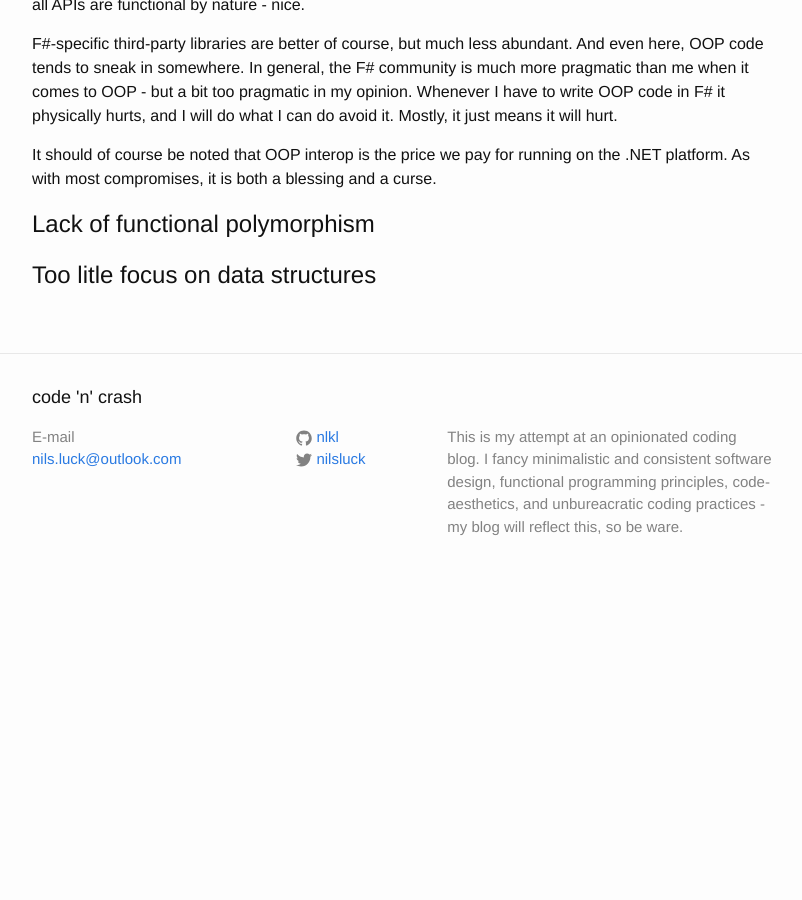
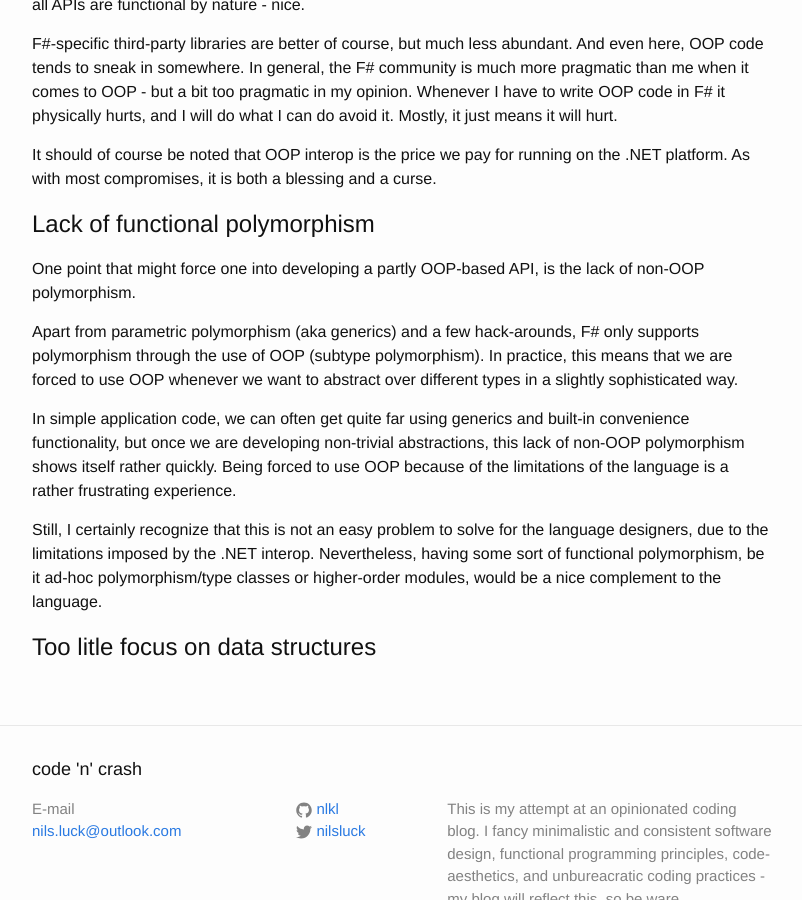
Before and after one commit to nlkl/nlkl.github.io, a Jekyll site: the page built from _posts/2015-05-24-what-i-dislike-about-fsharp.markdown, in a window 1280 px wide and 900 px high, scrolled down 1875 px. Shown: the whole window, without its empty margins (238-1040 px from the left). Built offline with Jekyll 4.4.1, drawn with Linux system fonts in a browser that asks for light colours; before the commit the page ends 2473 px from its top, so only the background shows below that.

Commit message:
F# dislikes

```diff
--- a/_posts/2015-05-24-what-i-dislike-about-fsharp.markdown
+++ b/_posts/2015-05-24-what-i-dislike-about-fsharp.markdown
@@ -56,6 +56,12 @@ It should of course be noted that OOP interop is the price we pay for running on
 
 # Lack of functional polymorphism
 
+One point that might force one into developing a partly OOP-based API, is the lack of non-OOP polymorphism.
 
+Apart from parametric polymorphism (aka generics) and a few hack-arounds, F# only supports polymorphism through the use of OOP (subtype polymorphism). In practice, this means that we are forced to use OOP whenever we want to abstract over different types in a slightly sophisticated way.
+
+In simple application code, we can often get quite far using generics and built-in convenience functionality, but once we are developing non-trivial abstractions, this lack of non-OOP polymorphism shows itself rather quickly. Being forced to use OOP because of the limitations of the language is a rather frustrating experience.
+
+Still, I certainly recognize that this is not an easy problem to solve for the language designers, due to the limitations imposed by the .NET interop. Nevertheless, having some sort of functional polymorphism, be it ad-hoc polymorphism/type classes or higher-order modules, would be a nice complement to the language.
 
 # Too litle focus on data structures
```
